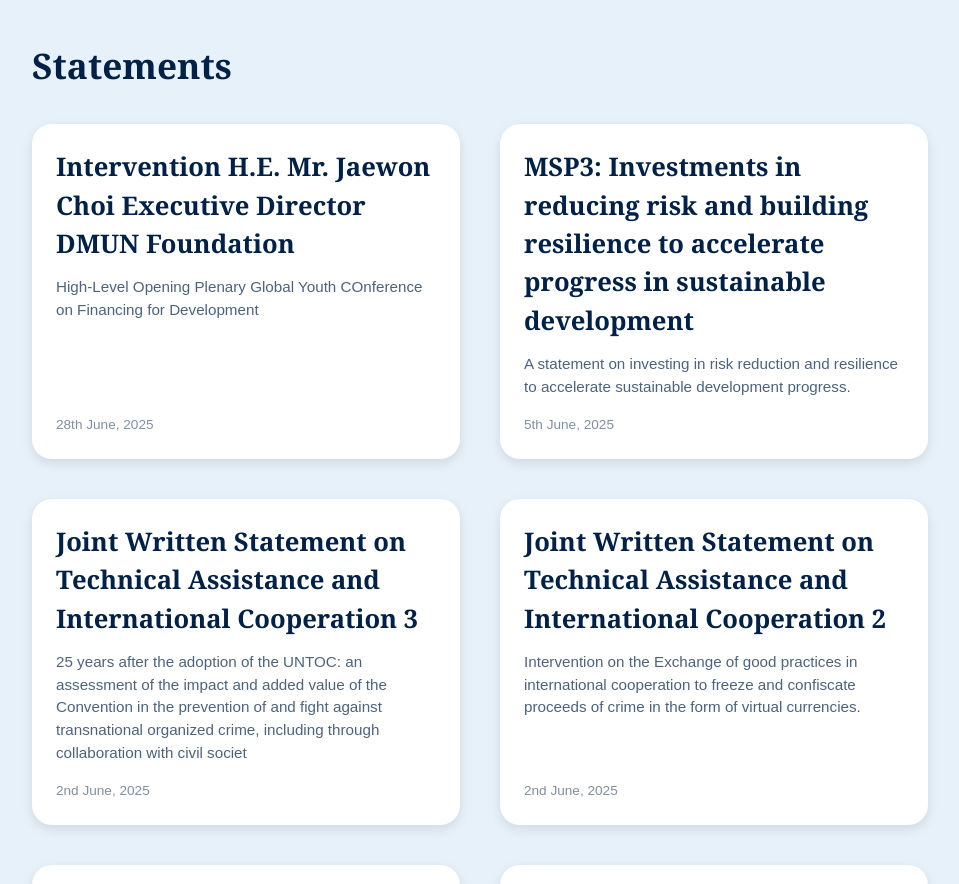
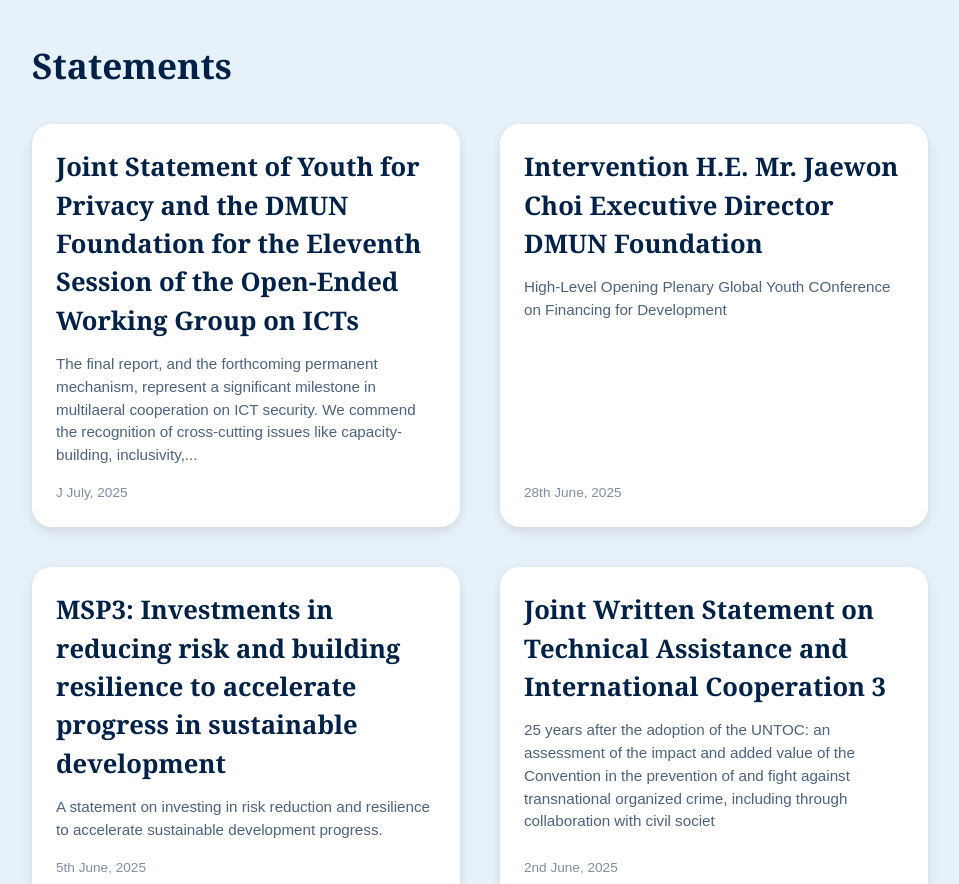
Before and after one commit to Atharvsingh112/DMUN-Foundation, a React (Vite) app: page /Publications in a window 1280 px wide. Shown: the part 780-1664 px from the top of the page, without its empty margins (160-1119 px from the left). Built offline with nearby package versions, Linux system fonts and the light colour scheme.

Commit message:
Fix typo in statement date and update Publications.jsx

```diff
--- a/src/pages/Publications.jsx
+++ b/src/pages/Publications.jsx
@@ -240,6 +240,14 @@ const PublicationDate = styled.p`
 const statements =
     [
       {
+        id: 's0',
+        image: null,
+        title: 'Joint Statement of Youth for Privacy and the DMUN Foundation for the Eleventh Session of the Open-Ended Working Group on ICTs',
+        summary: 'The final report, and the forthcoming permanent mechanism, represent a significant milestone in multilaeral cooperation on ICT security. We commend the recognition of cross-cutting issues like capacity-building, inclusivity,...',
+        date: 'J July, 2025',
+        link: 'https://docs-library.unoda.org/Open-Ended_Working_Group_on_Information_and_Communication_Technologies_-_(2021)/YfP_and_DMUN_-_Joint_Statement_-_Eleventh_OEWG.pdf',
+      },
+      {
         id: 's1',
         image: null, // or a relevant image if you have one
         title: 'Intervention H.E. Mr. Jaewon Choi Executive Director DMUN Foundation',
```
